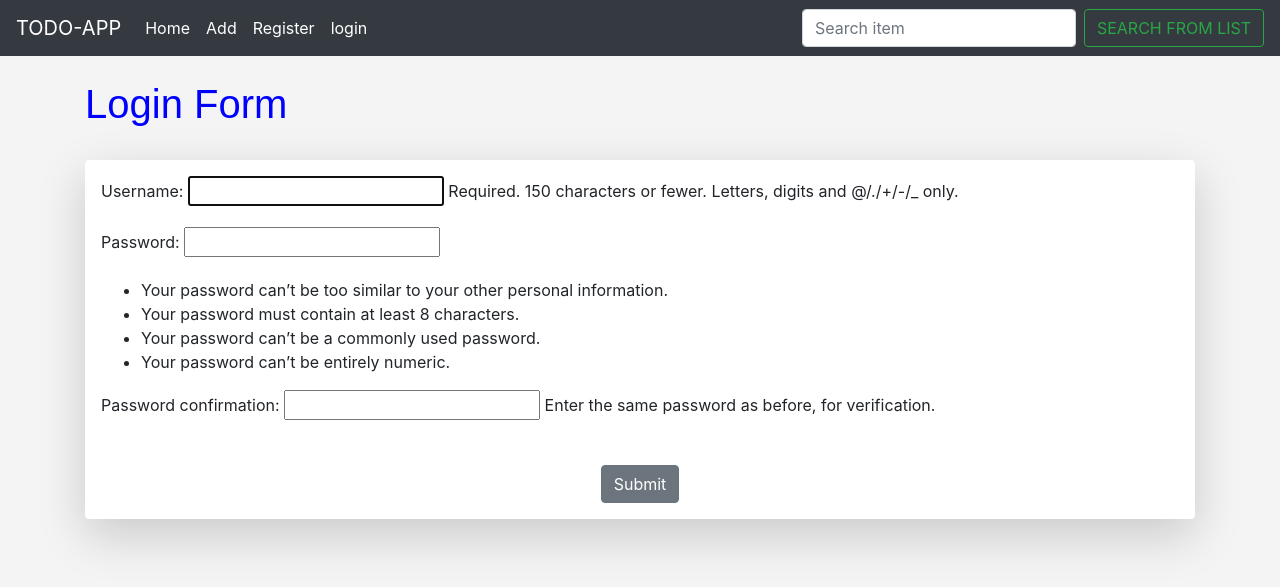
After one commit to Torgbui-Hiram/Django_todoApp, a Django app: page /login in a window 1280 px wide. The commit adds this page. Shown: the top 587 px of the page. Run offline with Django 4.2, Linux system fonts and the light colour scheme.

```diff
--- a/todo_webApp/models.py
+++ b/todo_webApp/models.py
@@ -8,7 +8,7 @@ class List(models.Model):
     user = models.ForeignKey(
         User, on_delete=models.CASCADE, null=True, blank=True)
     description = models.TextField(null=True, blank=True)
-    completed = models.BooleanField(default=False )
+    completed = models.BooleanField(default=False, blank=True, null=True)
     created_date = models.DateTimeField(default=timezone.now)
 
     def __str__(self):
--- a/todo_webApp/static/css/style.css
+++ b/todo_webApp/static/css/style.css
@@ -23,3 +23,13 @@
 .greenlbl {
   color: brown;
 }
+.todo {
+  height: fit-content;
+  border: solid 2px;
+  text-align: center;
+  color: white;
+  font-family: monospace;
+  font-weight: bold;
+  border-radius: 50px;
+  background-color: #713f8f;
+}
--- a/todo_webApp/templates/webApp/edit.html
+++ b/todo_webApp/templates/webApp/edit.html
@@ -13,7 +13,7 @@
 {% else %}
 <br><br>
 <center>
-    <h1 class="lbl ">Edit Item</h1><br>
+    <h1 class="lbl">Edit Item</h1><br>
     <div class="editing shadow-lg p-3 mb-5 bg-white rounded">
         <form class="" action="" method='POST'>
             {% csrf_token %}
--- /dev/null
+++ b/todo_webApp/templates/webApp/login_user.html
@@ -0,0 +1,21 @@
+{% extends 'webApp/base.html' %}
+{% load static %}
+{% block content %}
+<br>
+{% if form.errors %}
+<p>Sorry there was an error with your form</p>
+{% else %}
+<h1 class="lbl">Login Form</h1>
+<br>
+<form action="" method="POST" class="shadow-lg p-3 mb-5 bg-white rounded">
+    {% csrf_token %}
+    {{ form.as_p }}
+    <br>
+    <center>
+        <input type="submit" class="btn btn-secondary" value="Submit">
+    </center>
+</form>
+{% endif %}
+
+
+{% endblock %}
--- a/todo_webApp/templates/webApp/navbar.html
+++ b/todo_webApp/templates/webApp/navbar.html
@@ -13,6 +13,22 @@
             <li class="nav-item active">
                 <a class="nav-link" href="{% url 'add' %}">Add <span class="sr-only">(current)</span></a>
             </li>
+            {% if user.is_authenticated %}
+
+            <li class="nav-item active">
+                <a class="nav-link" href="{% url 'logout' %}">logout <span class="sr-only">(current)</span></a>
+            </li>
+            <li class="nav-item active">
+                <h6 class="nav-link">{{user.username}}</h6> <span class="sr-only">(current)</span></a>
+            </li>
+            {% else %}
+            <li class="nav-item active">
+                <a class="nav-link" href="{% url 'register' %}">Register <span class="sr-only">(current)</span></a>
+            </li>
+            <li class="nav-item active">
+                <a class="nav-link" href="{% url 'login' %}">login <span class="sr-only">(current)</span></a>
+            </li>
+            {% endif %}
 
 
 
--- a/todo_webApp/urls.py
+++ b/todo_webApp/urls.py
@@ -9,4 +9,7 @@ urlpatterns = [
     path('uncross/<id>', views.uncross, name='uncross'),
     path('edit_item/<id>', views.edit_item, name='edit'),
     path('add_item', views.add_item, name='add'),
+    path('register_user', views.register_user, name='register'),
+    path('login', views.user_login, name='login'),
+    path('logout', views.logout_user, name='logout'),
 ]
--- a/todo_webApp/views.py
+++ b/todo_webApp/views.py
@@ -2,9 +2,12 @@ from django.shortcuts import render, redirect
 from . forms import ListForm
 from .models import List
 from django.contrib import messages
+from django.contrib.auth import login, logout, authenticate
+from django.contrib.auth.forms import UserCreationForm
+
+# index page function
 
 
-# index page function
 def home(request):
     if request.method == "POST":
         form = ListForm(request.POST or None)
@@ -82,3 +85,48 @@ def add_item(request):
     else:
         form = ListForm(request.POST or None)
         return render(request, 'webApp/add_item.html', {'form': form})
+
+
+# Register user
+def register_user(request):
+    if request.method == "POST":
+        form = UserCreationForm(request.POST)
+        if form.is_valid():
+            form.save()
+            username = form.cleaned_data['username']
+            password = form.cleaned_data['password1']
+            user = authenticate(username=username, password=password)
+            login(request, user)
+            messages.success(
+                request, ('Registration Successful'))
+            return redirect('home')
+
+    else:
+        form = UserCreationForm()
+    return render(request, 'webApp/register.html', {'form': form, })
+
+
+# Login user and authentication
+def user_login(request):
+    if request.method == "POST":
+        all_item = List.objects.all()
+        form = UserCreationForm(request.POST)
+        username = request.POST['username']
+        password = request.POST['password1']
+        user = authenticate(username=username, password=password)
+        if user is not None:
+            login(request, user)
+            return render(request, 'webApp/index.html', {'all_item': all_item, })
+        else:
+            messages.success(request, ('Sorry try again.'))
+            return redirect('register',)
+    else:
+        form = UserCreationForm()
+        return render(request, 'webApp/login_user.html', {'form': form, })
+
+
+# Logout user
+def logout_user(request):
+    logout(request)
+    messages.success(request, ('Logout successful!'))
+    return redirect('home')
```
Also changed, not shown: todo_webApp/forms.py (+16 -0 lines), todo_webApp/templates/webApp/index.html (+6 -2 lines), todo_webApp/templates/webApp/register.html (added, +21 -0 lines), todo_webApp/migrations/0003_alter_list_completed.py (added).
